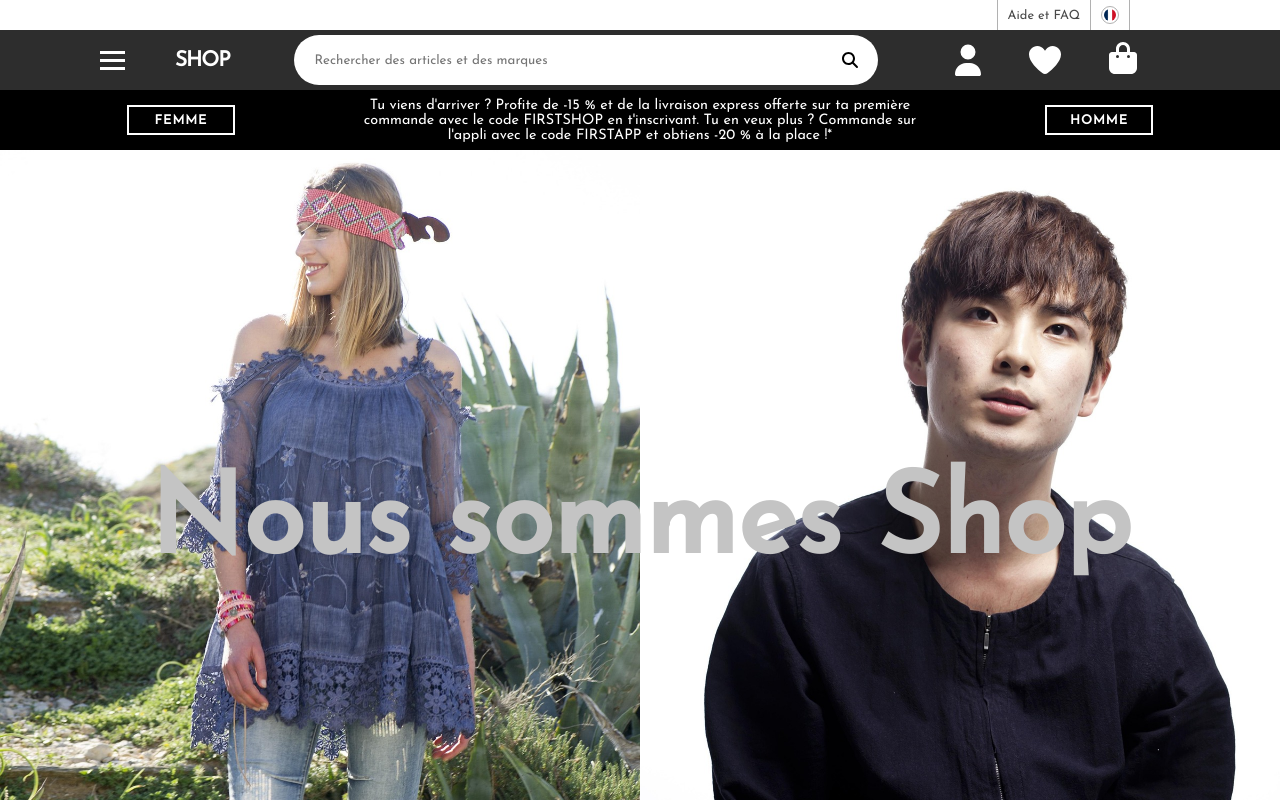
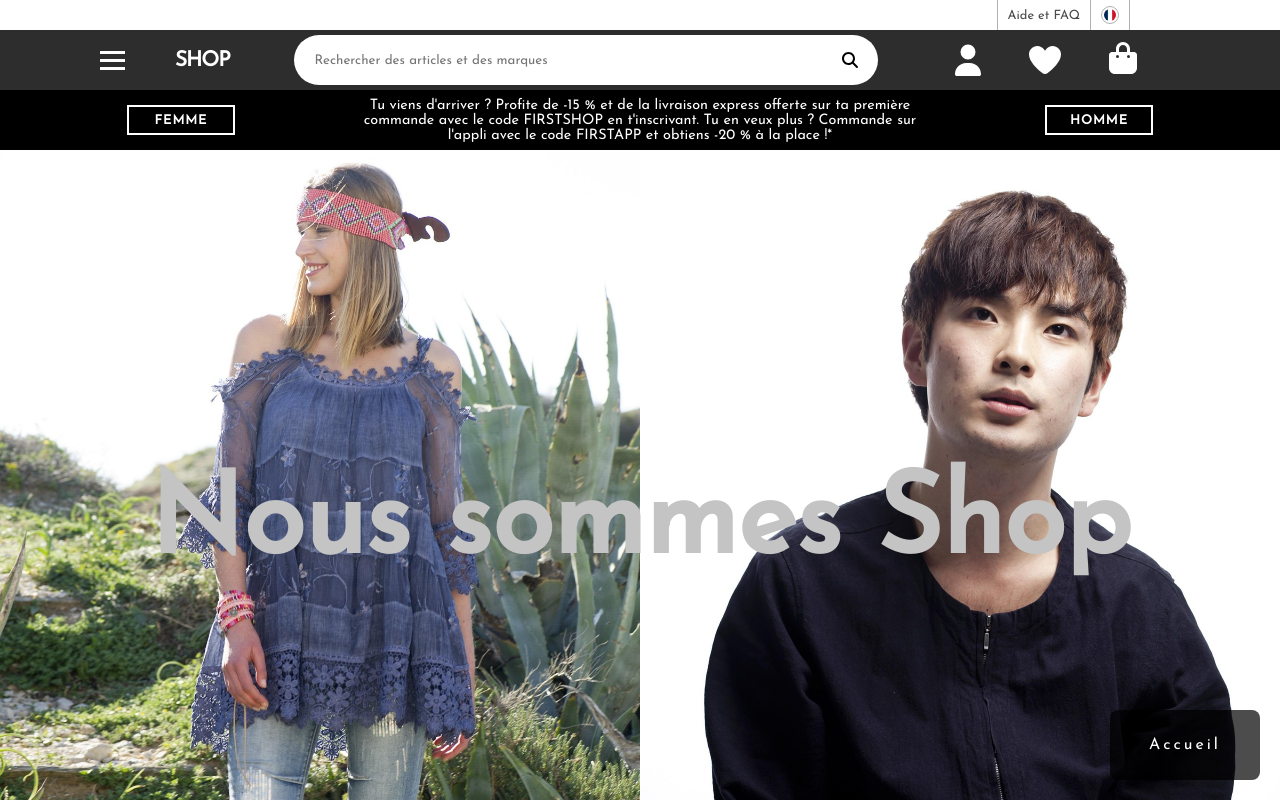
Before and after one commit to Hugo-rvs31/mon-projet-react, a React (Vite) app: page /shop in a window 1280 px wide. Shown: the top 800 px of the page. Built offline with nearby package versions, Linux system fonts and the light colour scheme.

Commit message:
Ajout comportement nouveau sur Navigation.jsx et autres modifications

```diff
--- a/src/components/Navigation.jsx
+++ b/src/components/Navigation.jsx
@@ -1,27 +1,43 @@
 import React, { useState } from "react";
-import { NavLink, useLocation } from "react-router-dom";
+import { NavLink, useLocation, useNavigate } from "react-router-dom";
 
 const Navigation = () => {
   const location = useLocation();
+  const navigate = useNavigate();
   const currentPath = location.pathname;
   const [isOpen, setIsOpen] = useState(false);
 
+  // Clic pour Shop → renvoie Home
+  const handleClick = () => {
+    if (currentPath === "/shop") {
+      navigate("/"); // redirige vers Home
+    }
+  };
+
+  // Toggle menu pour pages autres que Shop
   const toggleMenu = (e) => {
-    e.stopPropagation(); // empêche la propagation du clic
+    e.stopPropagation();
     setIsOpen((prev) => !prev);
   };
 
   const closeMenu = () => setIsOpen(false);
 
   return (
-    <div className="navigation">
-      {/* 🔘 Bouton pour ouvrir/fermer le menu */}
-      <div className="menu-button" onClick={toggleMenu}>
-        {isOpen ? "Fermer" : "Menu"}
+    <div
+      className={`navigation ${
+        currentPath === "/shop" ? "navigation-shop-fixed" : ""
+      }`}
+      onClick={handleClick} // clic déclenche navigation vers Home uniquement sur Shop
+    >
+      <div
+        className="menu-button"
+        onClick={currentPath !== "/shop" ? toggleMenu : undefined}
+      >
+        {currentPath === "/shop" ? "Accueil" : isOpen ? "Fermer" : "Menu"}
       </div>
 
-      {/* 🔽 La navigation interne apparaît seulement si le menu est ouvert */}
-      {isOpen && (
+      {/* Menu déroulant uniquement pour pages hors Shop */}
+      {currentPath !== "/shop" && isOpen && (
         <nav className="navigation-inner">
           <ul>
             {currentPath !== "/" && (
--- a/src/pages/Carousel.jsx
+++ b/src/pages/Carousel.jsx
@@ -26,11 +26,14 @@
     },
     {
       image: "/img/carousel-photo-5.jpg",
+      title: "Art contemporain",
+      description:
+        "Visiter le Berlin underground et ses expos d'art contemporains",
     },
   ];
 
   const [currentIndex, setCurrentIndex] = useState(0);
-  const [direction, setDirection] = useState(1); // 1 = avance, -1 = recule
+  const [direction, setDirection] = useState(1);
 
   useEffect(() => {
     const interval = setInterval(() => {
@@ -52,7 +55,6 @@
 
   return (
     <div className="carousel">
-      {/* ✅ Navigation superposée au-dessus du carousel */}
       <div className="carousel-navigation">
         <Navigation />
       </div>
--- a/src/pages/Shop.jsx
+++ b/src/pages/Shop.jsx
@@ -299,6 +299,7 @@
           </div>
         </div>
       </footer>
+      <Navigation />
     </div>
   );
 };
--- a/src/styles/pages/_shop.scss
+++ b/src/styles/pages/_shop.scss
@@ -741,3 +741,10 @@
     }
   }
 }
+
+.navigation-shop-fixed {
+  position: fixed;
+  bottom: 20px; // ou top: 20px selon où tu veux le placer
+  right: 20px;
+  z-index: 1000;
+}
```
